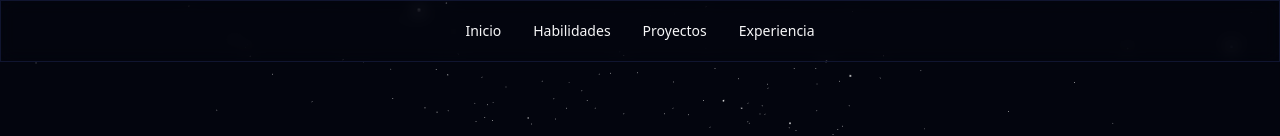
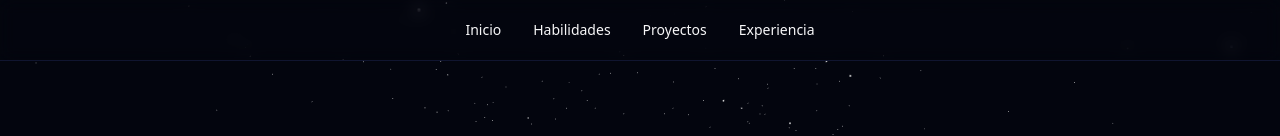
Before and after one commit to kefer16/portafolio, a Next.js app: page / in a window 1280 px wide. Shown: the top 136 px of the page. Built offline with nearby package versions, Linux system fonts and the light colour scheme.

Commit message:
se aplica un border button al menu

```diff
--- a/src/components/header.tsx
+++ b/src/components/header.tsx
@@ -10,7 +10,7 @@ import {
 import Link from "next/link";
 export default function Header() {
    return (
-      <div className="fixed flex w-full border justify-center z-50 backdrop-blur">
+      <div className="fixed flex w-full border-b justify-center z-50 backdrop-blur">
          <div className="flex justify-center w-full max-w-[1440px]">
             <Menubar>
                <MenubarMenu>
```
